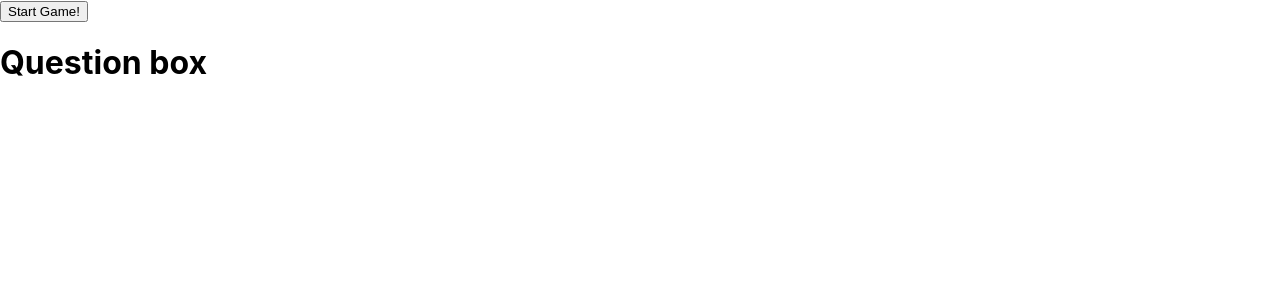
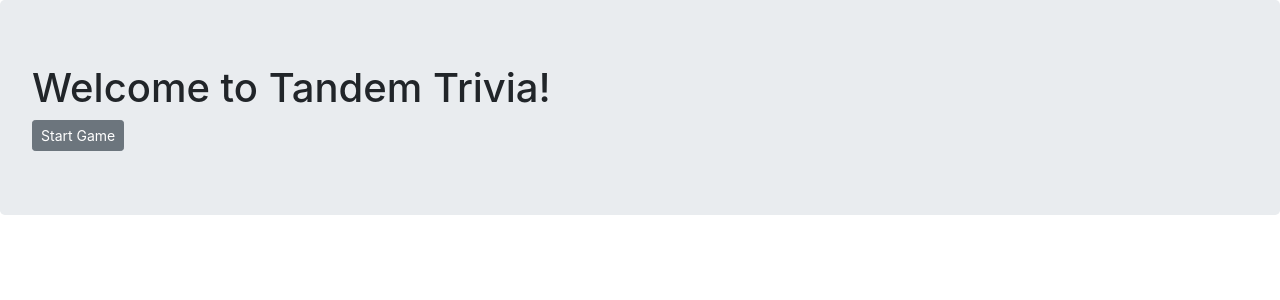
Before and after one commit to rdmcolorz/tandem_apprentice_challenge_2020, a React (Create React App) app: page / in a window 1280 px wide. Shown: the top 300 px of the page. Built offline with nearby package versions, Linux system fonts and the light colour scheme.

Commit message:
add welcome component

```diff
--- a/package.json
+++ b/package.json
@@ -6,7 +6,9 @@
     "@testing-library/jest-dom": "^5.11.4",
     "@testing-library/react": "^11.1.0",
     "@testing-library/user-event": "^12.1.10",
+    "bootstrap": "^4.5.3",
     "react": "^17.0.1",
+    "react-bootstrap": "^1.4.0",
     "react-dom": "^17.0.1",
     "react-scripts": "4.0.0",
     "web-vitals": "^0.2.4"
--- a/src/App.js
+++ b/src/App.js
@@ -2,23 +2,34 @@ import "./App.css";
 import questions from "./data/Apprentice_TandemFor400_Data";
 import React, { Component } from "react";
 import QuestionBox from "./components/questionBox";
+// import StartBox from "./components/startBox";
 
 class App extends Component {
   state = {
+    isStartGame: false,
     randomQuestions: null,
   };
+
   handleStartGame = () => {
     //Get 10 random questions from json
     const randomQuestions = questions
       .sort(() => 0.5 - Math.random())
       .slice(0, 10);
-    this.setState({ randomQuestions });
+    this.setState({ randomQuestions: randomQuestions, isStartGame: true });
+    console.log("Start game!", this.state.isStartGame);
   };
+  handleGetNextQuestion = () => {
+    console.log("get question");
+  };
+
   render() {
     return (
       <React.Fragment>
-        <button onClick={this.handleStartGame}>Start Game!</button>
-        <QuestionBox />
+        <QuestionBox
+          state={this.state}
+          onStartGame={this.handleStartGame}
+          onGetNextQuestion={this.handleGetNextQuestion}
+        />
       </React.Fragment>
     );
   }
--- a/src/components/questionBox.jsx
+++ b/src/components/questionBox.jsx
@@ -1,4 +1,5 @@
 import React, { Component } from "react";
+import Jumbotron from "react-bootstrap/Jumbotron";
 
 class QuestionBox extends Component {
   shuffleArray(array) {
@@ -7,10 +8,34 @@ class QuestionBox extends Component {
       [array[i], array[j]] = [array[j], array[i]];
     }
   }
+
   render() {
+    let isStartGame = this.props.state.isStartGame;
     return (
       <div>
-        <h1>Question box</h1>
+        <Jumbotron>
+          {isStartGame ? (
+            <div>
+              <h1>Questions:</h1>
+              <button
+                className="btn btn-secondary btn-sm"
+                onClick={this.props.onGetNextQuestion}
+              >
+                Submit
+              </button>
+            </div>
+          ) : (
+            <div>
+              <h1>Welcome to Tandem Trivia!</h1>
+              <button
+                className="btn btn-secondary btn-sm"
+                onClick={this.props.onStartGame}
+              >
+                Start Game
+              </button>
+            </div>
+          )}
+        </Jumbotron>
       </div>
     );
   }
--- /dev/null
+++ b/src/components/startBox.jsx
@@ -0,0 +1,17 @@
+import React, { Component } from "react";
+import Jumbotron from "react-bootstrap/Jumbotron";
+import Button from "react-bootstrap/Button";
+
+class StartBox extends Component {
+  state = {};
+  render() {
+    return (
+      <Jumbotron>
+        <h1>Welcome to Tandem Trivia!!</h1>
+        <Button onClick={this.props.onStartGame}>Start Game</Button>
+      </Jumbotron>
+    );
+  }
+}
+
+export default StartBox;
```
Also changed, not shown: src/index.js (+7 -6 lines), 1 other file (tests, documents, lock files or other folders).
